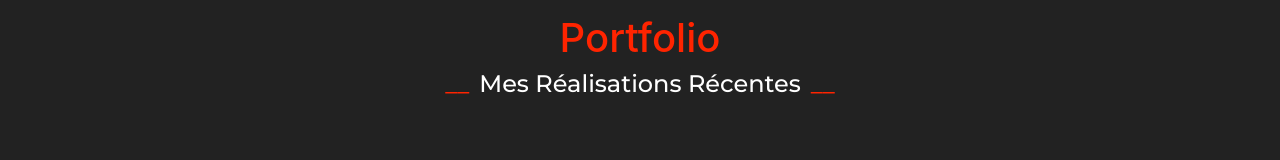
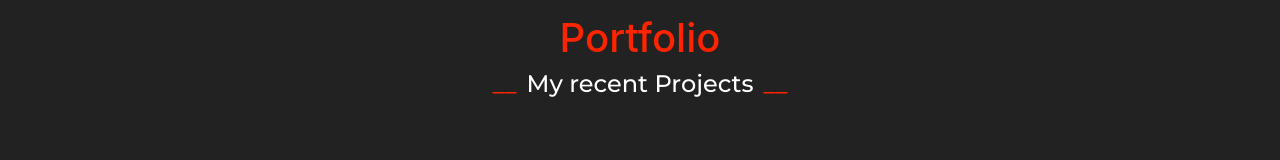
Before and after one commit to AnassCyberDev/Portfolio, a React (Create React App) app: page /go/Portfolio in a window 1280 px wide. Shown: the part 534-694 px from the top of the page. Built offline with nearby package versions, Linux system fonts and the light colour scheme.

Commit message:
new_commit_2

```diff
--- a/src/components/Portfolio/Portfolio.js
+++ b/src/components/Portfolio/Portfolio.js
@@ -41,7 +41,7 @@ setPath(pageName(location.pathname))
         <h1 className="text-color-prim text-center">Portfolio</h1>
     </div>
     <div className="col-12 text-center text-white">
-        <h4 className="description">Mes Réalisations Récentes</h4>
+        <h4 className="description">My recent Projects</h4>
     </div>
     </div>
     <div className="row mt-5">
```
